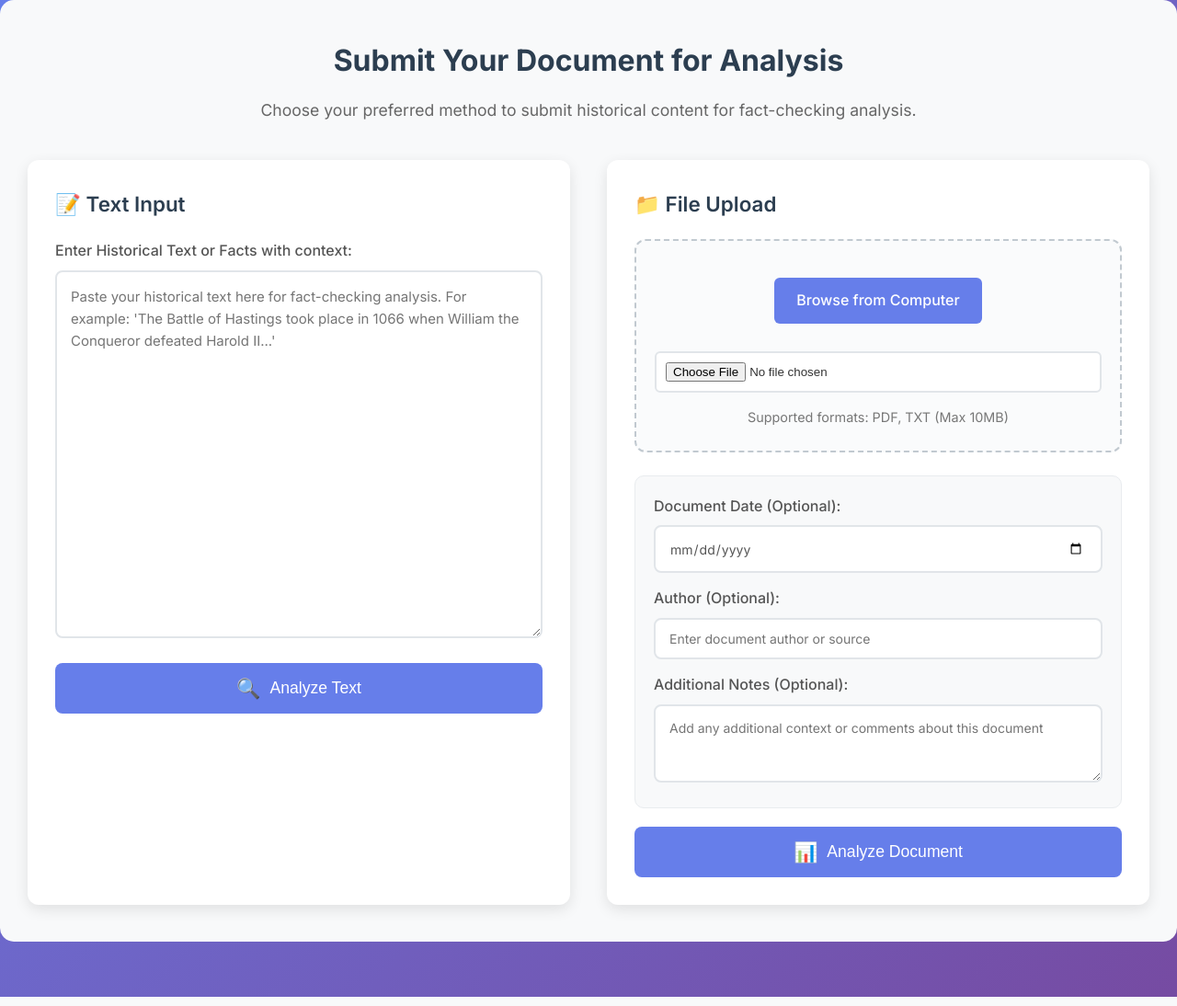
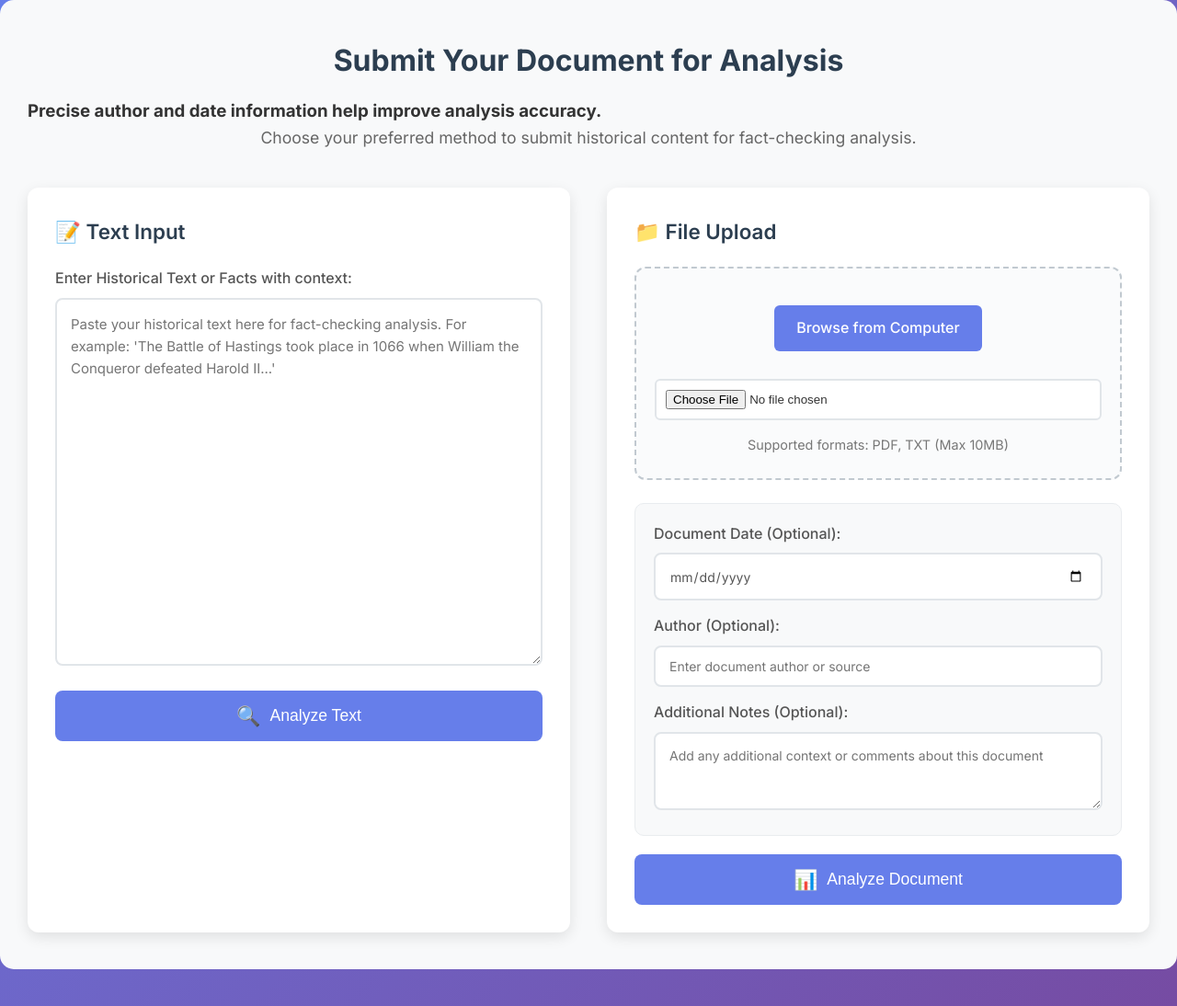
Before and after one commit to Dori-Tos/mistral-ai-project, a Flask app: page /import in a window 1280 px wide. Shown: the top 1094 px of the page at 92% size. Run offline with Flask 3, Linux system fonts and the light colour scheme; some libraries are stand-ins or nearby versions.

Commit message:
telling the user about the importance of giving author and date information

```diff
--- a/app/templates/import.html
+++ b/app/templates/import.html
@@ -17,6 +17,7 @@
     <!-- Input Section -->
     <section class="input-section">
       <h2>Submit Your Document for Analysis</h2>
+      <h3>Precise author and date information help improve analysis accuracy.</h3>
       <p class="section-description">
         Choose your preferred method to submit historical content for
         fact-checking analysis.
```
